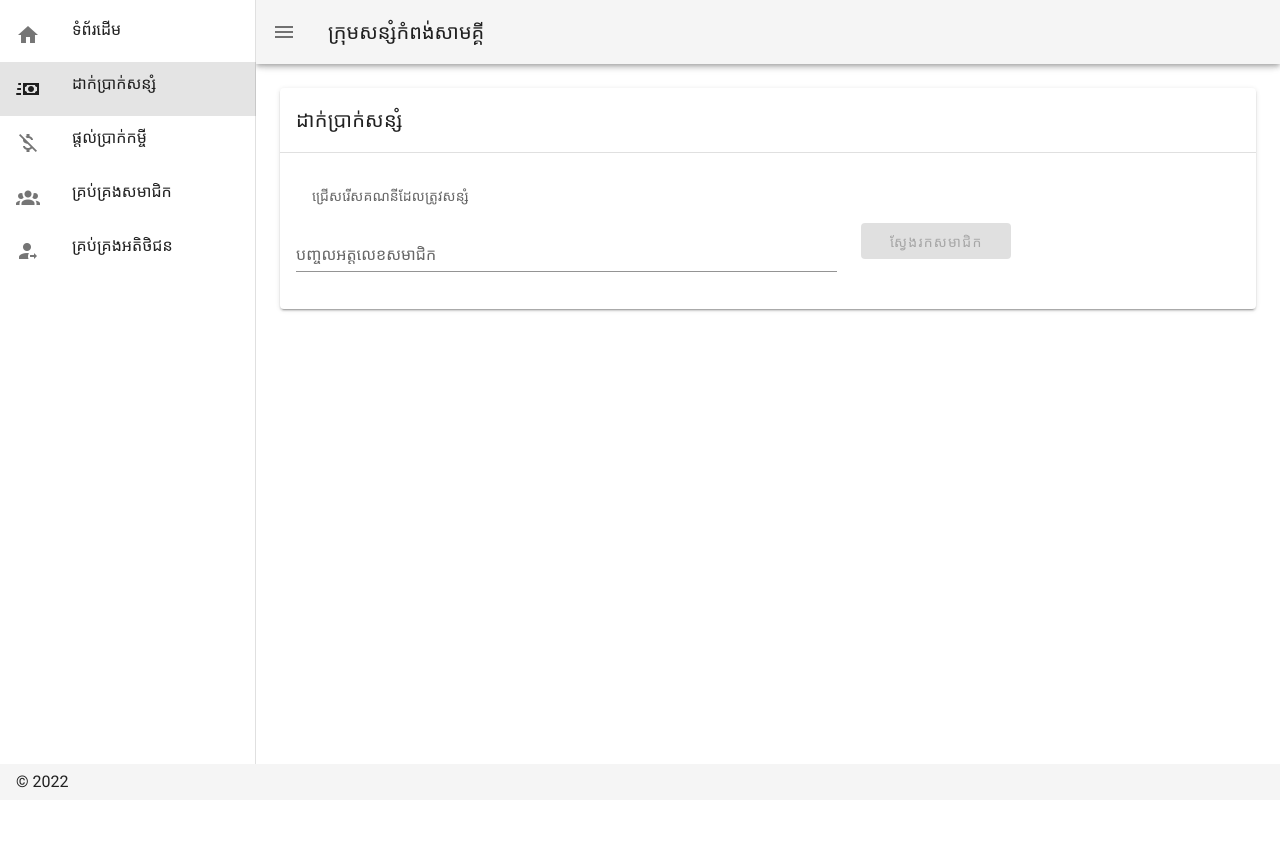
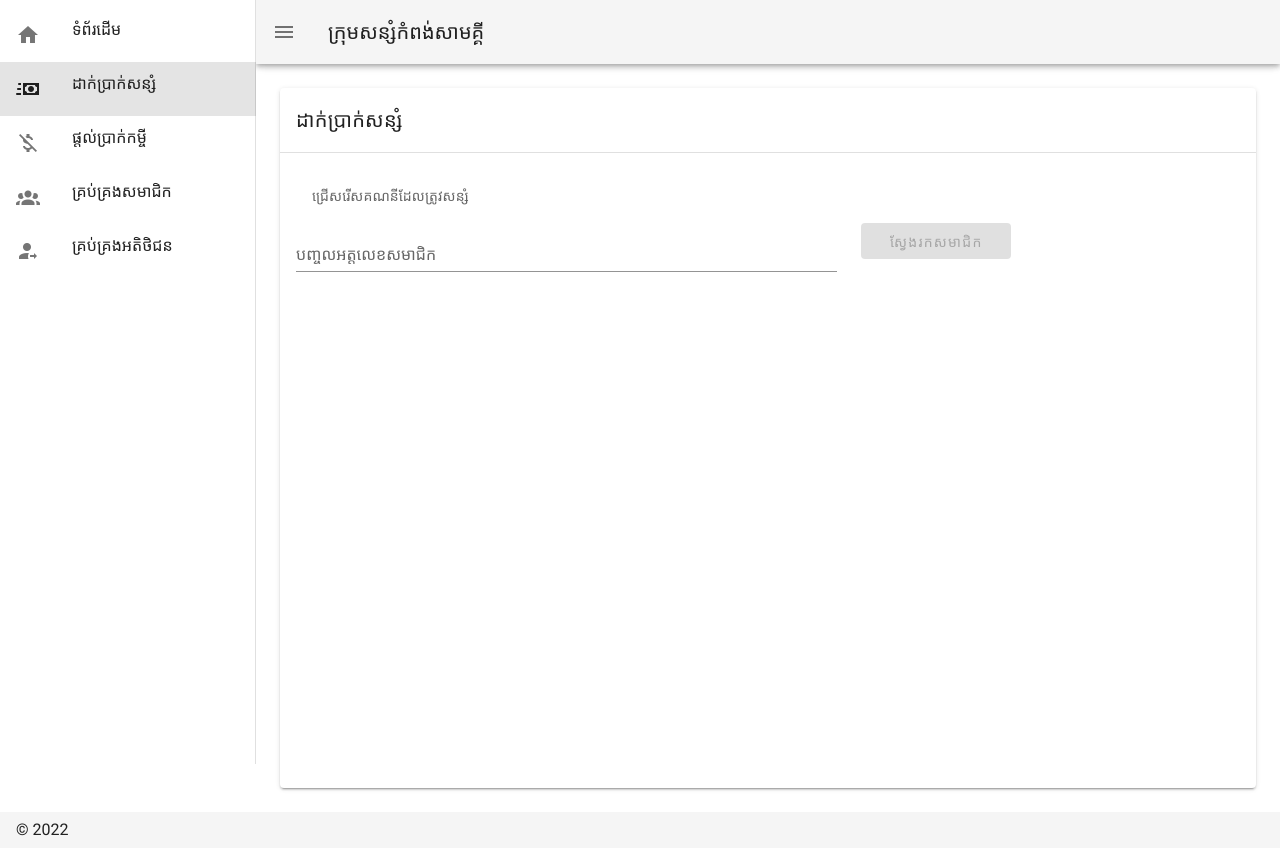
Before and after one commit to phann-phearoen/loan-front, a Nuxt app: page /deposit in a window 1280 px wide. Before the commit the page ends 800 px from the top, so only its background shows below. Built offline with nearby package versions, Linux system fonts and the light colour scheme; sample sign-in values are in the browser's storage.

Commit message:
set min-height of deposit page

```diff
--- a/pages/deposit.vue
+++ b/pages/deposit.vue
@@ -1,6 +1,6 @@
 <template>
   <v-container>
-    <v-card width="100%">
+    <v-card width="100%" min-height="700">
       <v-card-title>ដាក់ប្រាក់សន្សំ</v-card-title>
       <v-divider></v-divider>
       <v-card-text>
```
